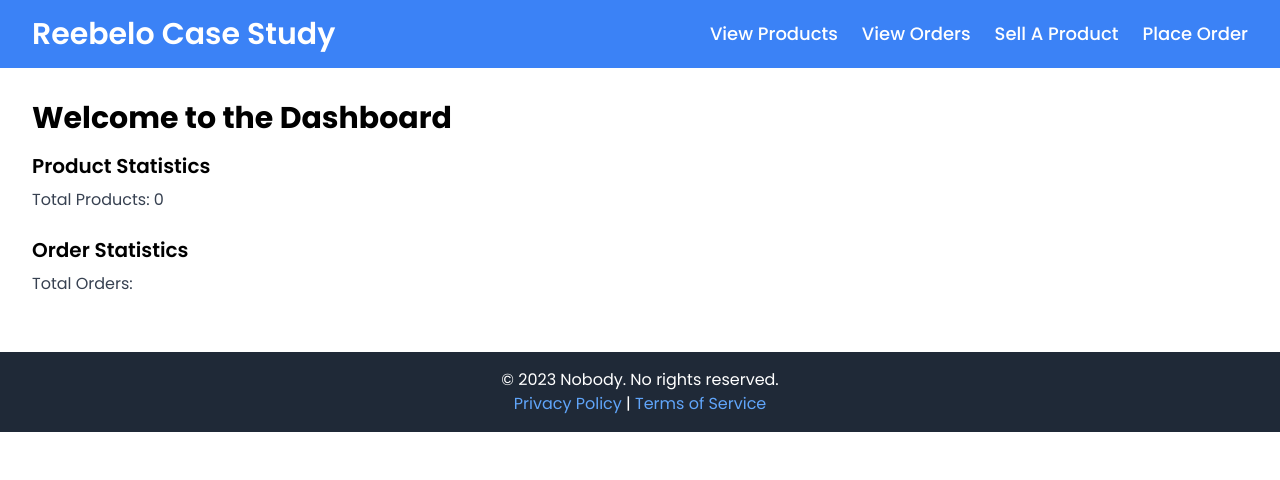
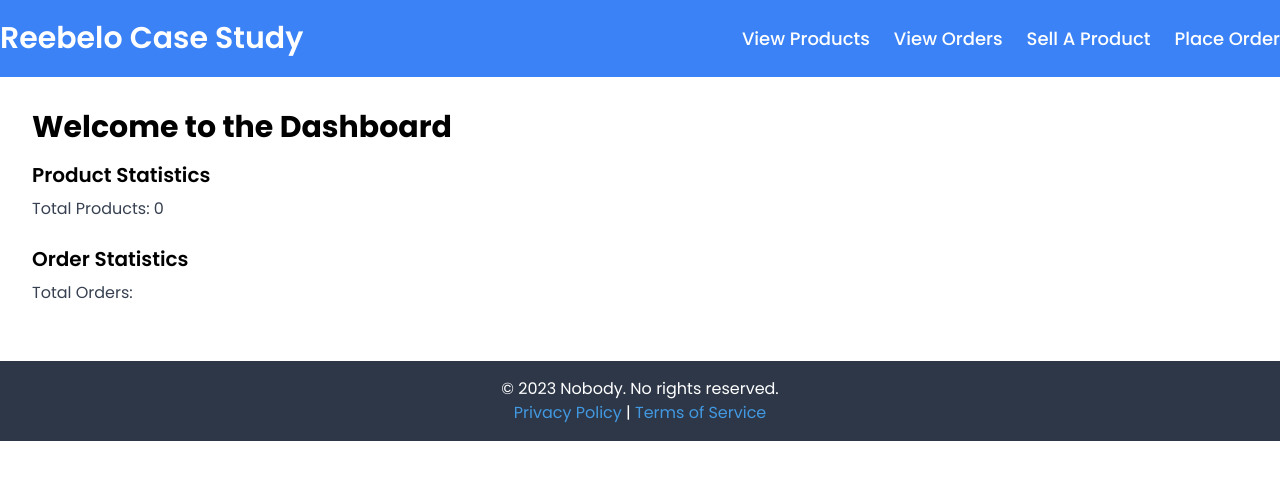
Before and after one commit to joeyksclark/reebelo-case-study-website, a Next.js app: page / in a window 1280 px wide. Shown: the top 480 px of the page. Built offline with nearby package versions, Linux system fonts and the light colour scheme; no server answers.

Commit message:
Cleaned up Header and Footer components

```diff
--- /dev/null
+++ b/pages/components/Footer.module.css
@@ -0,0 +1,20 @@
+.footer {
+    background-color: #2d3748; /* bg-gray-800 */
+    color: #ffffff; /* text-white */
+    padding: 1rem 0; /* py-4 */
+}
+
+.container {
+    margin: 0 auto; /* mx-auto */
+    text-align: center; /* text-center */
+}
+
+.footLink {
+    color: #4299e1; /* text-blue-400 */
+    text-decoration: none; /* remove underline by default */
+    transition: text-decoration 0.3s; /* smooth transition */
+}
+
+.footLink:hover {
+    text-decoration: underline; /* hover:underline */
+}
--- a/pages/components/Footer.tsx
+++ b/pages/components/Footer.tsx
@@ -1,17 +1,22 @@
 import React from 'react';
 import Link from "next/link";
+import styles from './Footer.module.css';
 
 const Footer: React.FC = () => {
+    const currentYear = new Date().getFullYear();
+
     return (
-        <footer className="bg-gray-800 text-white py-4">
-            <div className="container mx-auto text-center">
-                <p>&copy; {new Date().getFullYear()} Nobody. No rights reserved.</p>
+        <footer className={styles.footer}>
+            <div className={styles.container}>
+                <p>&copy; {currentYear} Nobody. No rights reserved.</p>
                 <p>
-                    <Link href="/privacy-policy" className="text-blue-400 hover:underline">
+                    <Link href="/privacy-policy" passHref className={styles.footLink}>
                         Privacy Policy
-                    </Link>{' '}
-                    |{' '}
-                    <Link href="/terms-of-service" className="text-blue-400 hover:underline">
+                    </Link>
+                    {' '}
+                    |
+                    {' '}
+                    <Link href="/terms-of-service" passHref className={styles.footLink}>
                         Terms of Service
                     </Link>
                 </p>
--- /dev/null
+++ b/pages/components/Header.module.css
@@ -0,0 +1,45 @@
+.header {
+    background-color: #3b82f6;
+    padding: 1rem 0;
+}
+
+.container {
+    max-width: 1280px;
+    margin: 0 auto;
+    display: flex;
+    justify-content: space-between;
+    align-items: center;
+}
+
+.logo {
+    font-size: 1.875rem; /* 3xl */
+    font-weight: 600;
+    font-family: 'Poppins', sans-serif;
+    color: #ffffff;
+    transition: color 0.3s;
+}
+
+.logo:hover {
+    color: #9ca3af; /* gray-300 */
+}
+
+.navList {
+    display: flex;
+    gap: 1.5rem; /* space-x-6 equivalent */
+}
+
+.navItem {
+    list-style-type: none;
+}
+
+.navLink {
+    font-size: 1.125rem; /* text-lg */
+    font-weight: 500; /* font-medium */
+    color: #ffffff;
+    cursor: pointer;
+    transition: color 0.3s;
+}
+
+.navLink:hover {
+    color: #9ca3af; /* gray-300 */
+}
--- a/pages/components/Header.tsx
+++ b/pages/components/Header.tsx
@@ -1,36 +1,33 @@
 import React from 'react';
 import Link from 'next/link';
+import styles from './Header.module.css';
+
+interface NavLink {
+    href: string;
+    label: string;
+}
+
+const navLinks: NavLink[] = [
+    { href: '/products', label: 'View Products' },
+    { href: '/orders', label: 'View Orders' },
+    { href: '/products/new', label: 'Sell A Product' },
+    { href: '/orders/new', label: 'Place Order' }
+];
 
 const Header: React.FC = () => {
     return (
-        <header className="bg-blue-500 py-4">
-            <div className="container mx-auto flex justify-between items-center">
-                <Link href="/" passHref className="text-white text-3xl font-semibold font-poppins hover:text-gray-300">
-                    Reebelo Case Study
+        <header className={styles.header}>
+            <div className={styles.container}>
+                <Link href="/" className={styles.logo}>Reebelo Case Study
                 </Link>
-
                 <nav>
-                    <ul className="flex space-x-6">
-                        <li>
-                            <Link href="/products" passHref className="text-white hover:text-gray-300 font-medium text-lg cursor-pointer">
-                                View Products
-                            </Link>
-                        </li>
-                        <li>
-                            <Link href="/orders" passHref className="text-white hover:text-gray-300 font-medium text-lg cursor-pointer">
-                                View Orders
-                            </Link>
-                        </li>
-                        <li>
-                            <Link href="/products/new" passHref className="text-white hover:text-gray-300 font-medium text-lg cursor-pointer">
-                                Sell A Product
-                            </Link>
-                        </li>
-                        <li>
-                            <Link href="/orders/new" passHref className="text-white hover:text-gray-300 font-medium text-lg cursor-pointer">
-                                Place Order
-                            </Link>
-                        </li>
+                    <ul className={styles.navList}>
+                        {navLinks.map(link => (
+                            <li key={link.href} className={styles.navItem}>
+                                <Link href={link.href} className={styles.navLink}>{link.label}
+                                </Link>
+                            </li>
+                        ))}
                     </ul>
                 </nav>
             </div>
```
